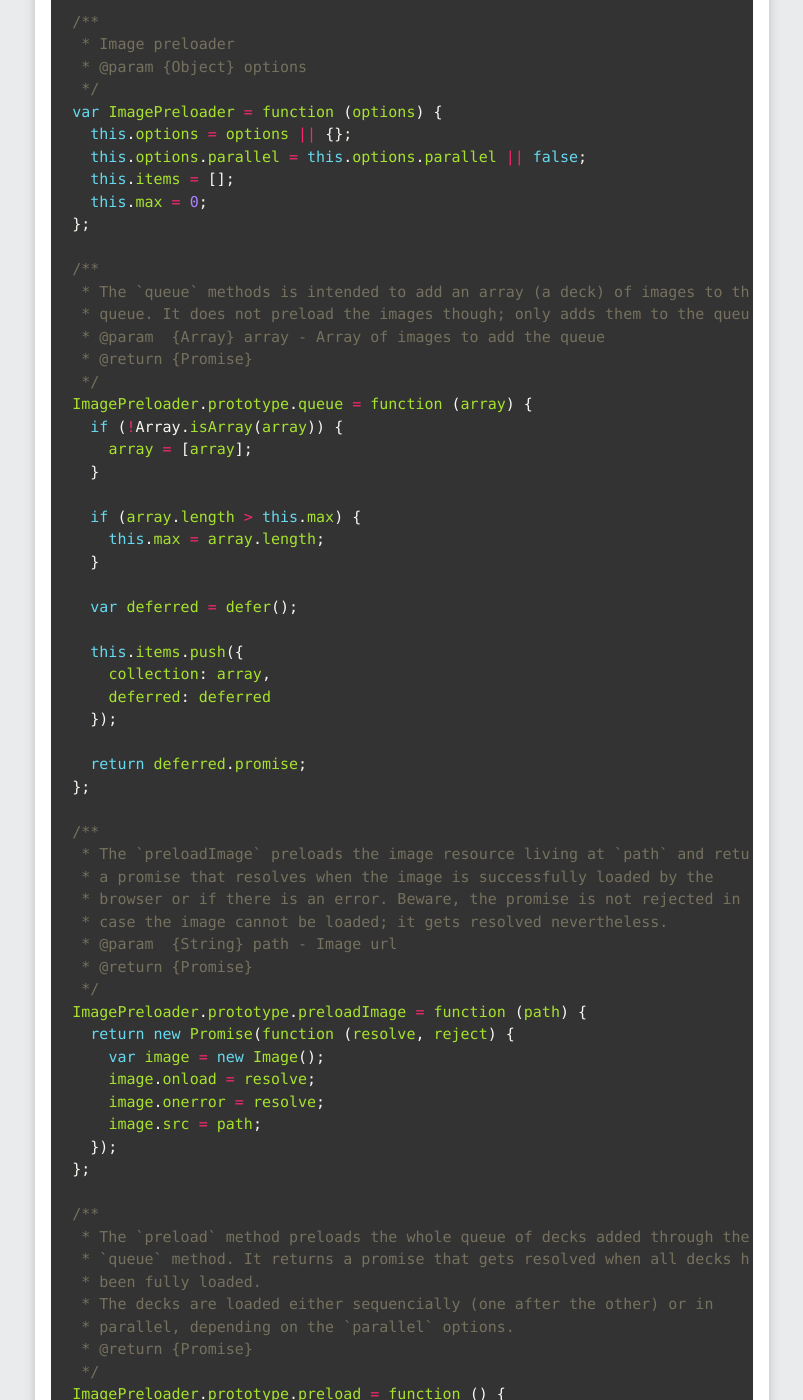
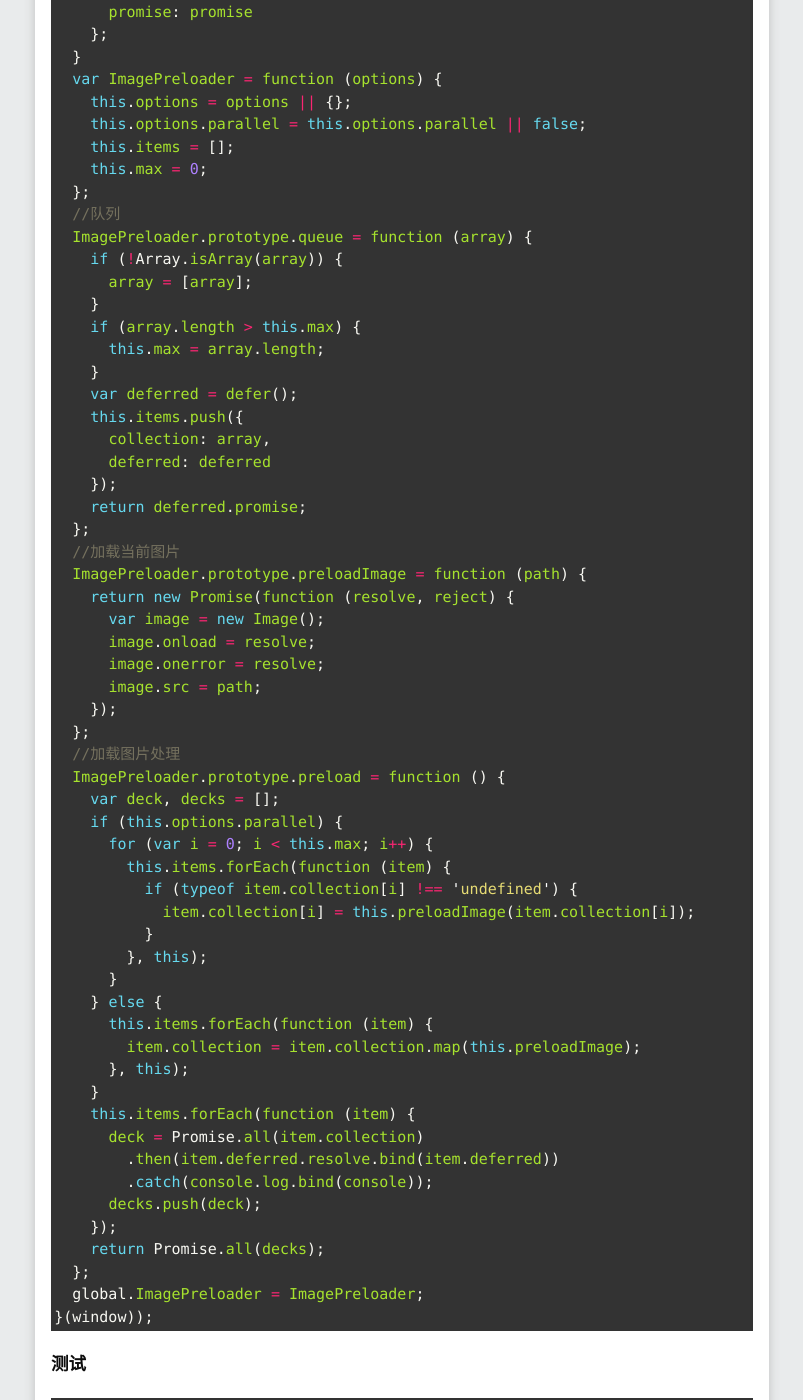
Before and after one commit to Yi-love/yi-love.github.io, a Jekyll site: the page built from _posts/2016-03-16-preloadImage.md, in a window 1280 px wide and 1400 px high, scrolled down 696 px. Shown: the whole window, without its empty margins (113-916 px from the left). Built offline with Jekyll 4.4.1, drawn with Linux system fonts in a browser that asks for light colours; some of the changed text lies outside the part shown.

Commit message:
update xhr.promise

```diff
--- a/_posts/2016-03-16-preloadImage.md
+++ b/_posts/2016-03-16-preloadImage.md
@@ -4,70 +4,49 @@
 categories: [笔记,JavaScript,Promise]
 tags: [预处理,图片加载,前端]
 ---
+>图片预加载。自己收集的Promise处理图片加载的库做一个分享。库比较小，所以直接上代码吧。
 
->图片预加载。自己收集的Promise处理图片加载的库。做一个分享。
+>大概的思路就是：
+
+>     通过Promise的异步处理加载图片，当图片加载完成之后返回，接下来对图片要做的操作自己接着处理即可。
+
+>### 库文件源代码
 {%highlight js%}
 (function (global) {
-
   'use strict';
-
   function defer() {
     var resolve, reject, promise = new Promise(function (a, b) {
       resolve = a;
       reject = b;
     });
-
     return {
       resolve: resolve,
       reject: reject,
       promise: promise
     };
   }
-
-  /**
-   * Image preloader
-   * @param {Object} options
-   */
   var ImagePreloader = function (options) {
     this.options = options || {};
     this.options.parallel = this.options.parallel || false;
     this.items = [];
     this.max = 0;
   };
-
-  /**
-   * The `queue` methods is intended to add an array (a deck) of images to the
-   * queue. It does not preload the images though; only adds them to the queue.
-   * @param  {Array} array - Array of images to add the queue
-   * @return {Promise}
-   */
+  //队列
   ImagePreloader.prototype.queue = function (array) {
     if (!Array.isArray(array)) {
       array = [array];
     }
-
     if (array.length > this.max) {
       this.max = array.length;
     }
-
     var deferred = defer();
-
     this.items.push({
       collection: array,
       deferred: deferred
     });
-
     return deferred.promise;
   };
-
-  /**
-   * The `preloadImage` preloads the image resource living at `path` and returns
-   * a promise that resolves when the image is successfully loaded by the
-   * browser or if there is an error. Beware, the promise is not rejected in
-   * case the image cannot be loaded; it gets resolved nevertheless.
-   * @param  {String} path - Image url
-   * @return {Promise}
-   */
+  //加载当前图片
   ImagePreloader.prototype.preloadImage = function (path) {
     return new Promise(function (resolve, reject) {
       var image = new Image();
@@ -76,20 +55,10 @@
       image.src = path;
     });
   };
-
-  /**
-   * The `preload` method preloads the whole queue of decks added through the
-   * `queue` method. It returns a promise that gets resolved when all decks have
-   * been fully loaded.
-   * The decks are loaded either sequencially (one after the other) or in
-   * parallel, depending on the `parallel` options.
-   * @return {Promise}
-   */
+  //加载图片处理
   ImagePreloader.prototype.preload = function () {
     var deck, decks = [];
-
     if (this.options.parallel) {
-
       for (var i = 0; i < this.max; i++) {
         this.items.forEach(function (item) {
           if (typeof item.collection[i] !== 'undefined') {
@@ -97,33 +66,27 @@
           }
         }, this);
       }
-
     } else {
-
       this.items.forEach(function (item) {
         item.collection = item.collection.map(this.preloadImage);
       }, this);
-
     }
-
     this.items.forEach(function (item) {
       deck = Promise.all(item.collection)
         .then(item.deferred.resolve.bind(item.deferred))
         .catch(console.log.bind(console));
-
       decks.push(deck);
     });
-
     return Promise.all(decks);
   };
+  global.ImagePreloader = ImagePreloader;
+}(window));
+{%endhighlight%}
 
-  global.ImagePreloader = ImagePreloader;
-
-}(window));
-
+>### 测试
+{%highlight js%}
 function Deck(node, preloader, index) {
     var data = JSON.parse(node.getAttribute('data-images'));
-
     preloader.queue(data)
         .then(function () {
           console.log('Deck ' + index + ' loaded.');
@@ -131,20 +94,17 @@
         })
     .catch(console.error.bind(console));
 }
-
 document.addEventListener('DOMContentLoaded', function () {
-var ip = new ImagePreloader({
-  parallel: false
-});
+  var ip = new ImagePreloader({
+	parallel: false
+  });
   var decks = Array.prototype.slice.call(document.querySelectorAll('.deck'));
-
   decks.forEach(function (deck, index) {
     new Deck(deck, ip, index);
   });
-
   ip.preload()
-    .then(function () {
-      console.log('All decks loaded.');
-    });
+	.then(function () {
+	  console.log('All decks loaded.');
+	});
 });
 {%endhighlight%}
```
Also changed, not shown: _posts/2016-03-22-xhr-promise.md (+20 -12 lines), 18 other files.
